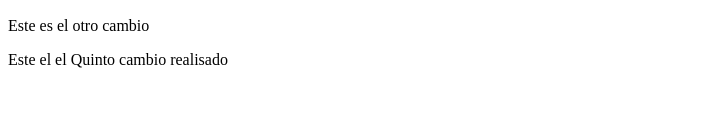
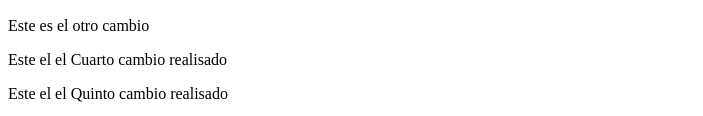
Before and after one commit to Kenneth1717/Prueba, a plain HTML site: page index.html in a window 1280 px wide. Shown: the part 1115-1231 px from the top of the page, without its empty margins (0-703 px from the left). Before the commit the page ends 1200 px from the top, so only its background shows below. Drawn offline with Linux system fonts and the light colour scheme.

Commit message:
cuarto Commit

```diff
--- a/index.html
+++ b/index.html
@@ -16,6 +16,8 @@
     <iframe src="https://funhtml5games.com?embed=outrun" style="width:640px;height:480px;border:none;" frameborder="0" scrolling="no"></iframe>
 
     <p>Este es el otro cambio</p>
+    <p>Este el el Cuarto cambio realisado</p>
     <p>Este el el Quinto cambio realisado</p>
+
 </body>
 </html>
```
